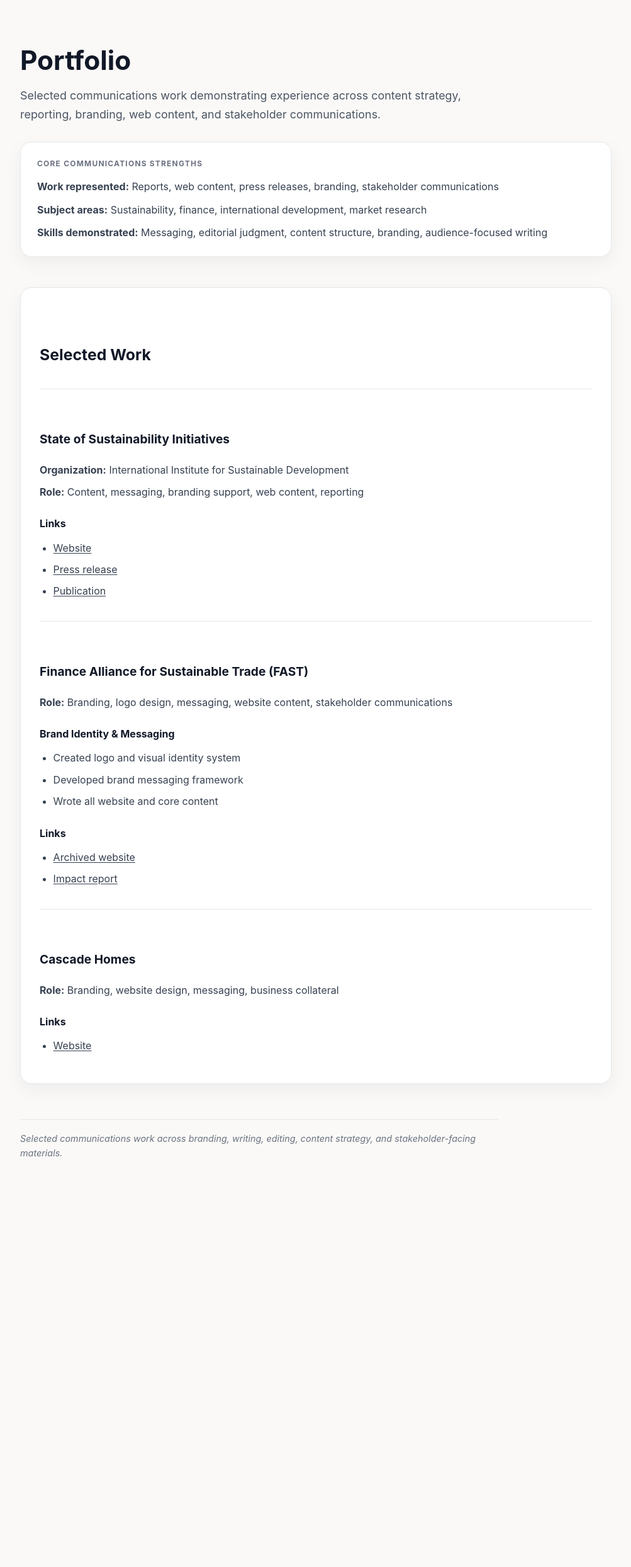
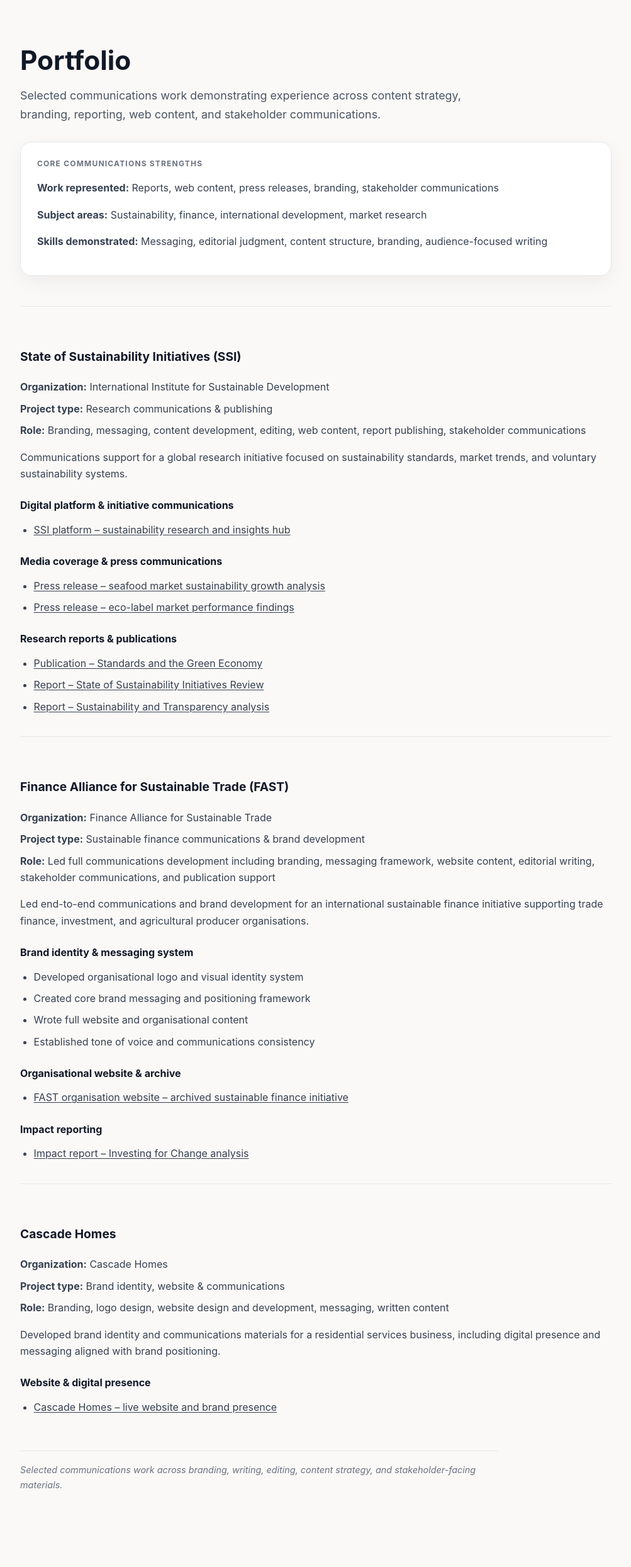
Before and after one commit to kimberleykenney/kimberleykenney.github.io, a Jekyll site: the page built from portfolio.md, in a window 1280 px wide. Shown: the whole page at 63% size, without its empty margins (138-1141 px from the left). Built offline with Jekyll 4.4.1, drawn with Linux system fonts in a browser that asks for light colours; before the commit the page ends 1962 px from its top, so only the background shows below that.

Commit message:
Update portfolio.md

```diff
--- a/portfolio.md
+++ b/portfolio.md
@@ -71,25 +71,13 @@ permalink: /portfolio/
     margin-bottom: 28px;
   }
 
-  .summary-card,
-  .content-card {
+  .summary-card {
     background: #ffffff;
     border: 1px solid #e5e7eb;
     box-shadow: 0 10px 30px rgba(17, 24, 39, 0.05);
-  }
-
-  .summary-card {
     border-radius: 18px;
     padding: 24px 26px;
     margin: 28px 0 48px;
-  }
-
-  .summary-card p {
-    margin: 0 0 10px;
-  }
-
-  .summary-card p:last-child {
-    margin-bottom: 0;
   }
 
   .card-title {
@@ -99,12 +87,6 @@ permalink: /portfolio/
     color: #6b7280;
     font-weight: 700;
     margin-bottom: 14px;
-  }
-
-  .content-card {
-    border-radius: 18px;
-    padding: 30px;
-    margin-top: 24px;
   }
 
   .project-section {
@@ -119,6 +101,10 @@ permalink: /portfolio/
     margin-top: 0;
   }
 
+  .sample-meta p {
+    margin: 0 0 8px;
+  }
+
   .sample-group {
     margin-top: 22px;
   }
@@ -127,23 +113,8 @@ permalink: /portfolio/
     margin-bottom: 10px;
   }
 
-  .sample-meta {
-    margin: 14px 0 18px;
-  }
-
-  .sample-meta p {
-    margin: 0 0 8px;
-  }
-
   .link-list {
     margin-top: 12px;
-  }
-
-  .note-box {
-    background: #f9f7f4;
-    border-left: 4px solid #9ca3af;
-    padding: 16px 18px;
-    margin: 22px 0;
   }
 
   .footer-note {
@@ -164,100 +135,135 @@ permalink: /portfolio/
     h1 {
       font-size: 2.1rem;
     }
-
-    .content-card {
-      padding: 24px;
-    }
   }
 </style>
 
-<main class="page">
+<div class="page">
 
 <h1>Portfolio</h1>
 
 <p class="lede">
-Selected communications work demonstrating experience across content strategy, reporting, branding, web content, and stakeholder communications.
+Selected communications work demonstrating experience across content strategy, branding, reporting, web content, and stakeholder communications.
 </p>
 
-<section class="summary-card">
+<div class="summary-card">
   <div class="card-title">Core Communications Strengths</div>
   <p><strong>Work represented:</strong> Reports, web content, press releases, branding, stakeholder communications</p>
   <p><strong>Subject areas:</strong> Sustainability, finance, international development, market research</p>
   <p><strong>Skills demonstrated:</strong> Messaging, editorial judgment, content structure, branding, audience-focused writing</p>
-</section>
+</div>
 
-<section class="content-card">
-
-<h2>Selected Work</h2>
+<!-- SSI -->
 
 <div class="project-section">
 
-  <h3>State of Sustainability Initiatives</h3>
+<h3>State of Sustainability Initiatives (SSI)</h3>
 
-  <div class="sample-meta">
-    <p><strong>Organization:</strong> International Institute for Sustainable Development</p>
-    <p><strong>Role:</strong> Content, messaging, branding support, web content, reporting</p>
-  </div>
+<div class="sample-meta">
+<p><strong>Organization:</strong> International Institute for Sustainable Development</p>
+<p><strong>Project type:</strong> Research communications & publishing</p>
+<p><strong>Role:</strong> Branding, messaging, content development, editing, web content, report publishing, stakeholder communications</p>
+</div>
 
-  <div class="sample-group">
-    <h4>Links</h4>
-    <ul class="link-list">
-      <li><a href="https://www.iisd.org/ssi/" target="_blank">Website</a></li>
-      <li><a href="https://www.iisd.org/ssi/news/sustainable-seafood-market-is-surging-study-finds/" target="_blank">Press release</a></li>
-      <li><a href="https://www.iisd.org/ssi/publications/standards-and-the-green-economy/" target="_blank">Publication</a></li>
-    </ul>
-  </div>
+<p>
+Communications support for a global research initiative focused on sustainability standards, market trends, and voluntary sustainability systems.
+</p>
+
+<div class="sample-group">
+<h4>Digital platform & initiative communications</h4>
+<ul class="link-list">
+<li><a href="https://www.iisd.org/ssi/">SSI platform – sustainability research and insights hub</a></li>
+</ul>
+</div>
+
+<div class="sample-group">
+<h4>Media coverage & press communications</h4>
+<ul class="link-list">
+<li><a href="https://www.iisd.org/ssi/news/sustainable-seafood-market-is-surging-study-finds/">Press release – seafood market sustainability growth analysis</a></li>
+<li><a href="https://www.iisd.org/articles/press-release/ground-breaking-new-study-reports-double-digit-growth-market-performance-eco">Press release – eco-label market performance findings</a></li>
+</ul>
+</div>
+
+<div class="sample-group">
+<h4>Research reports & publications</h4>
+<ul class="link-list">
+<li><a href="https://www.iisd.org/ssi/publications/standards-and-the-green-economy/">Publication – Standards and the Green Economy</a></li>
+<li><a href="https://www.iisd.org/system/files/pdf/2014/ssi_2014.pdf">Report – State of Sustainability Initiatives Review</a></li>
+<li><a href="https://www.iisd.org/system/files/publications/ssi_sustainability_review_2010.pdf">Report – Sustainability and Transparency analysis</a></li>
+</ul>
+</div>
 
 </div>
 
+<!-- FAST -->
+
 <div class="project-section">
 
-  <h3>Finance Alliance for Sustainable Trade (FAST)</h3>
+<h3>Finance Alliance for Sustainable Trade (FAST)</h3>
 
-  <div class="sample-meta">
-    <p><strong>Role:</strong> Branding, logo design, messaging, website content, stakeholder communications</p>
-  </div>
+<div class="sample-meta">
+<p><strong>Organization:</strong> Finance Alliance for Sustainable Trade</p>
+<p><strong>Project type:</strong> Sustainable finance communications & brand development</p>
+<p><strong>Role:</strong> Led full communications development including branding, messaging framework, website content, editorial writing, stakeholder communications, and publication support</p>
+</div>
 
-  <div class="sample-group">
-    <h4><strong>Brand Identity & Messaging</strong></h4>
-    <ul class="link-list">
-      <li>Created logo and visual identity system</li>
-      <li>Developed brand messaging framework</li>
-      <li>Wrote all website and core content</li>
-    </ul>
-  </div>
+<p>
+Led end-to-end communications and brand development for an international sustainable finance initiative supporting trade finance, investment, and agricultural producer organisations.
+</p>
 
-  <div class="sample-group">
-    <h4>Links</h4>
-    <ul class="link-list">
-      <li><a href="https://web.archive.org/web/20170713174239/http://www.fastinternational.org" target="_blank">Archived website</a></li>
-      <li><a href="https://www.researchgate.net/publication/378140404_FAST_2013_Impact_report_10_Investing_for_Change_An_Analysis_of_the_Impacts_of_Agricultural_Investments_from_Select_FAST_Social_Lenders" target="_blank">Impact report</a></li>
-    </ul>
-  </div>
+<div class="sample-group">
+<h4>Brand identity & messaging system</h4>
+<ul class="link-list">
+<li>Developed organisational logo and visual identity system</li>
+<li>Created core brand messaging and positioning framework</li>
+<li>Wrote full website and organisational content</li>
+<li>Established tone of voice and communications consistency</li>
+</ul>
+</div>
+
+<div class="sample-group">
+<h4>Organisational website & archive</h4>
+<ul class="link-list">
+<li><a href="https://web.archive.org/web/20170713174239/http://www.fastinternational.org/">FAST organisation website – archived sustainable finance initiative</a></li>
+</ul>
+</div>
+
+<div class="sample-group">
+<h4>Impact reporting</h4>
+<ul class="link-list">
+<li><a href="https://www.researchgate.net/publication/378140404_FAST_2013_Impact_report_10_Investing_for_Change_An_Analysis_of_the_Impacts_of_Agricultural_Investments_from_Select_FAST_Social_Lenders">Impact report – Investing for Change analysis</a></li>
+</ul>
+</div>
 
 </div>
 
+<!-- CASCADE -->
+
 <div class="project-section">
 
-  <h3>Cascade Homes</h3>
+<h3>Cascade Homes</h3>
 
-  <div class="sample-meta">
-    <p><strong>Role:</strong> Branding, website design, messaging, business collateral</p>
-  </div>
+<div class="sample-meta">
+<p><strong>Organization:</strong> Cascade Homes</p>
+<p><strong>Project type:</strong> Brand identity, website & communications</p>
+<p><strong>Role:</strong> Branding, logo design, website design and development, messaging, written content</p>
+</div>
 
-  <div class="sample-group">
-    <h4>Links</h4>
-    <ul class="link-list">
-      <li><a href="https://www.cascadehomes.ca/" target="_blank">Website</a></li>
-    </ul>
-  </div>
+<p>
+Developed brand identity and communications materials for a residential services business, including digital presence and messaging aligned with brand positioning.
+</p>
+
+<div class="sample-group">
+<h4>Website & digital presence</h4>
+<ul class="link-list">
+<li><a href="https://www.cascadehomes.ca/">Cascade Homes – live website and brand presence</a></li>
+</ul>
+</div>
 
 </div>
-
-</section>
 
 <p class="footer-note">
 Selected communications work across branding, writing, editing, content strategy, and stakeholder-facing materials.
 </p>
 
-</main>
+</div>
```
